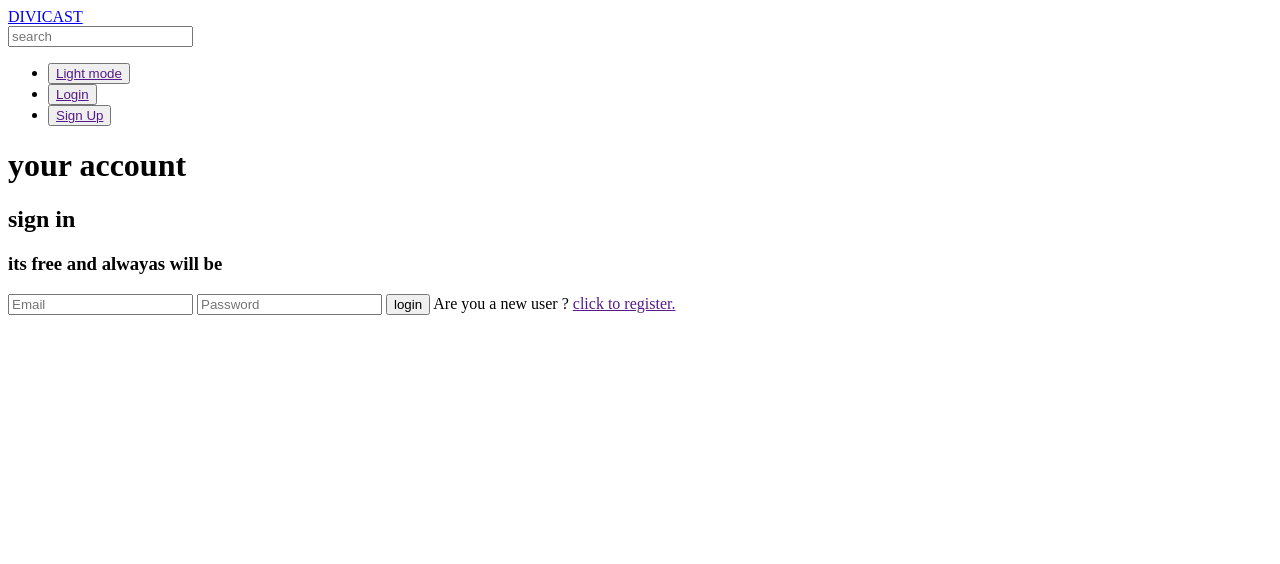
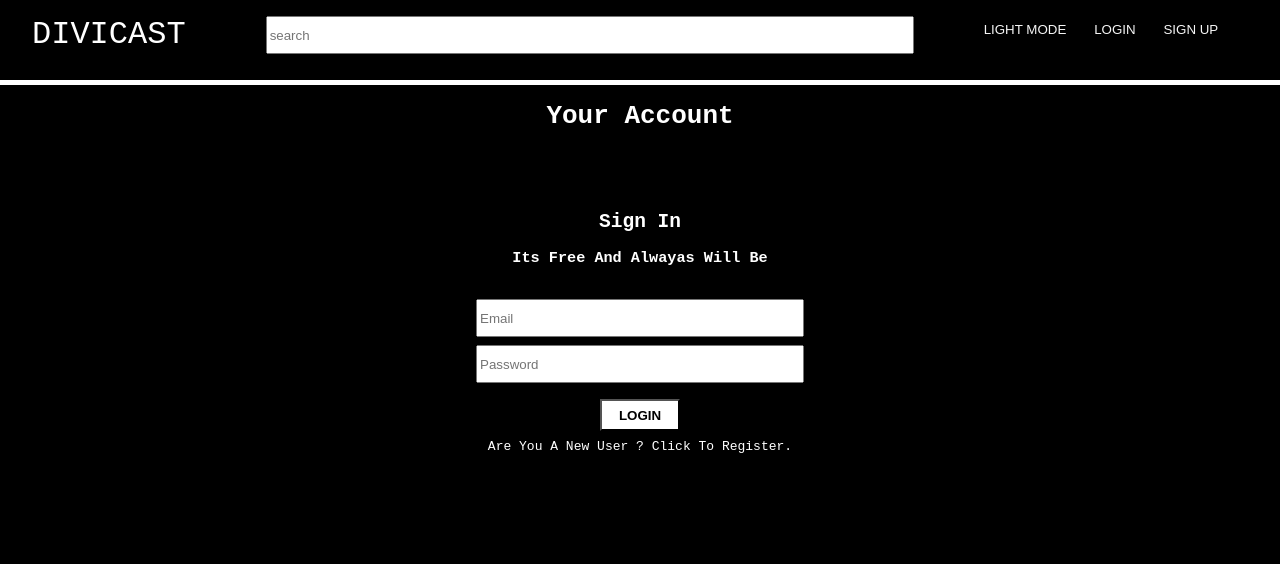
Before and after one commit to Arpit2919/Login-Form, a plain HTML site: page index.html in a window 1280 px wide. Drawn offline with Linux system fonts and the light colour scheme; files that its build step writes are made by us from their sources; the site is published under a folder, as on GitHub Pages, so addresses that start at the root find nothing.

Commit message:
Update index.html

```diff
--- a/index.html
+++ b/index.html
@@ -5,7 +5,7 @@
     <meta http-equiv="X-UA-Compatible" content="IE=edge">
     <meta name="viewport" content="width=device-width, initial-scale=1.0">
     <title>Login-Form</title>
-    <link rel="stylesheet" href="/Form/style.css">
+    <link rel="stylesheet" href="style.css">
     <link rel="icon" href="/Form/favicon-32x32.png">
 </head>
 <body>
```
